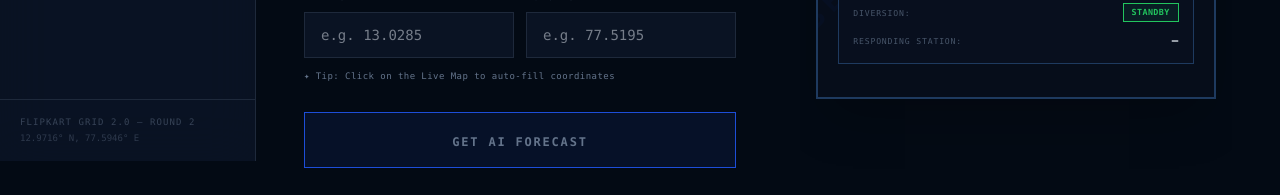
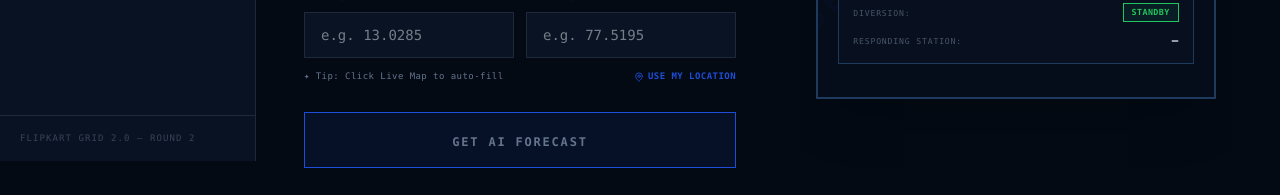
Before and after one commit to Amogh-Gurudatta/Flipkart-Gridlock-Hackathon-2-Round-2-Frontend, a Next.js app: page /generator in a window 1280 px wide. Shown: the part 639-834 px from the top of the page. Built offline with nearby package versions, Linux system fonts and the light colour scheme; no server answers.

Commit message:
feat: add geolocation support to DocumentForm and remove static coordinates from Navigation sidebar

```diff
--- a/src/components/generator/DocumentForm.tsx
+++ b/src/components/generator/DocumentForm.tsx
@@ -9,6 +9,8 @@ import {
 } from "@/types/forecast";
 import type { EventRequest } from "@/types/forecast";
 import { useData } from "@/context/DataContext";
+import { toast } from "sonner";
+import { MapPin } from "lucide-react";
 
 interface DocumentFormProps {
   isSubmitting: boolean;
@@ -118,6 +120,26 @@ export default function DocumentForm({
     e: React.FocusEvent<HTMLInputElement | HTMLSelectElement>,
   ) => {
     e.target.style.borderColor = "var(--border-color)";
+  };
+
+  const handleUseCurrentLocation = () => {
+    if (!navigator.geolocation) {
+      toast.error("Geolocation is not supported by your browser");
+      return;
+    }
+
+    toast.info("Requesting location access...", { className: "font-mono text-xs uppercase" });
+
+    navigator.geolocation.getCurrentPosition(
+      (position) => {
+        setLat(position.coords.latitude.toFixed(6));
+        setLng(position.coords.longitude.toFixed(6));
+        toast.success("Location retrieved", { className: "font-mono text-xs uppercase" });
+      },
+      (error) => {
+        toast.error("Unable to retrieve location. Please check permissions.", { className: "font-mono text-xs uppercase" });
+      }
+    );
   };
 
   const isReady =
@@ -293,12 +315,23 @@ export default function DocumentForm({
           />
         </div>
       </div>
-      <p
-        className="text-[9px] font-mono tracking-wider"
-        style={{ color: "var(--text-muted)", marginTop: "-8px" }}
-      >
-        ✦ Tip: Click on the Live Map to auto-fill coordinates
-      </p>
+      <div className="flex justify-between items-center" style={{ marginTop: "-8px" }}>
+        <p
+          className="text-[9px] font-mono tracking-wider"
+          style={{ color: "var(--text-muted)" }}
+        >
+          ✦ Tip: Click Live Map to auto-fill
+        </p>
+        <button
+          type="button"
+          onClick={handleUseCurrentLocation}
+          className="text-[9px] font-mono font-bold uppercase tracking-wider flex items-center gap-1 transition-opacity duration-200 hover:opacity-80 cursor-pointer"
+          style={{ color: "var(--accent-primary)" }}
+        >
+          <MapPin size={10} />
+          Use My Location
+        </button>
+      </div>
 
       {/* Get Forecast */}
       <button
--- a/src/components/layout/Navigation.tsx
+++ b/src/components/layout/Navigation.tsx
@@ -177,9 +177,6 @@ export default function Navigation() {
           <p className="text-[9px] font-mono uppercase tracking-[0.12em]" style={{ color: 'var(--text-muted)', opacity: 0.5 }}>
             Flipkart Grid 2.0 — Round 2
           </p>
-          <p className="text-[9px] font-mono mt-0.5" style={{ color: 'var(--text-muted)', opacity: 0.4 }}>
-            12.9716° N, 77.5946° E
-          </p>
         </div>
       </aside>
     </>
```
